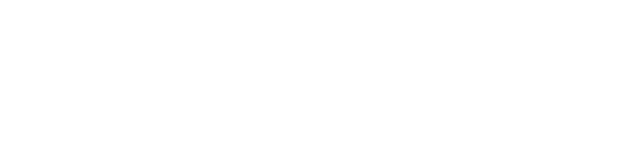
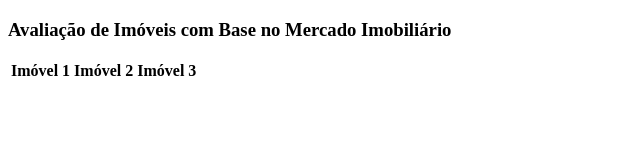
Before and after one commit to jgjefersonluishot/avaliadorDeImoveis, a plain HTML site: page index.html in a window 1280 px wide. Shown: the whole page, without its empty margins (0-640 px from the left). Drawn offline with Linux system fonts and the light colour scheme.

Commit message:
create table
Criando tabela thead

```diff
--- a/index.html
+++ b/index.html
@@ -6,6 +6,25 @@
     <title>Avaliador de Imóveis</title>
 </head>
 <body>
+    <div class="container">
+        <h3 class="text-center mb-4">Avaliação de Imóveis com Base no Mercado Imobiliário</h3>
+
+        <!-- TABELA DE IMÓVEIS -->
+         <table class="table table-bordered">
+            <thead class="table-light">
+                <tr>
+                    <th>Imóvel 1</th>
+                    <th>Imóvel 2</th>
+                    <th>Imóvel 3</th>
+                </tr>
+            </thead>
+
+
+
+         </table>
+
+
+    </div>
 
 </body>
 </html>
```
